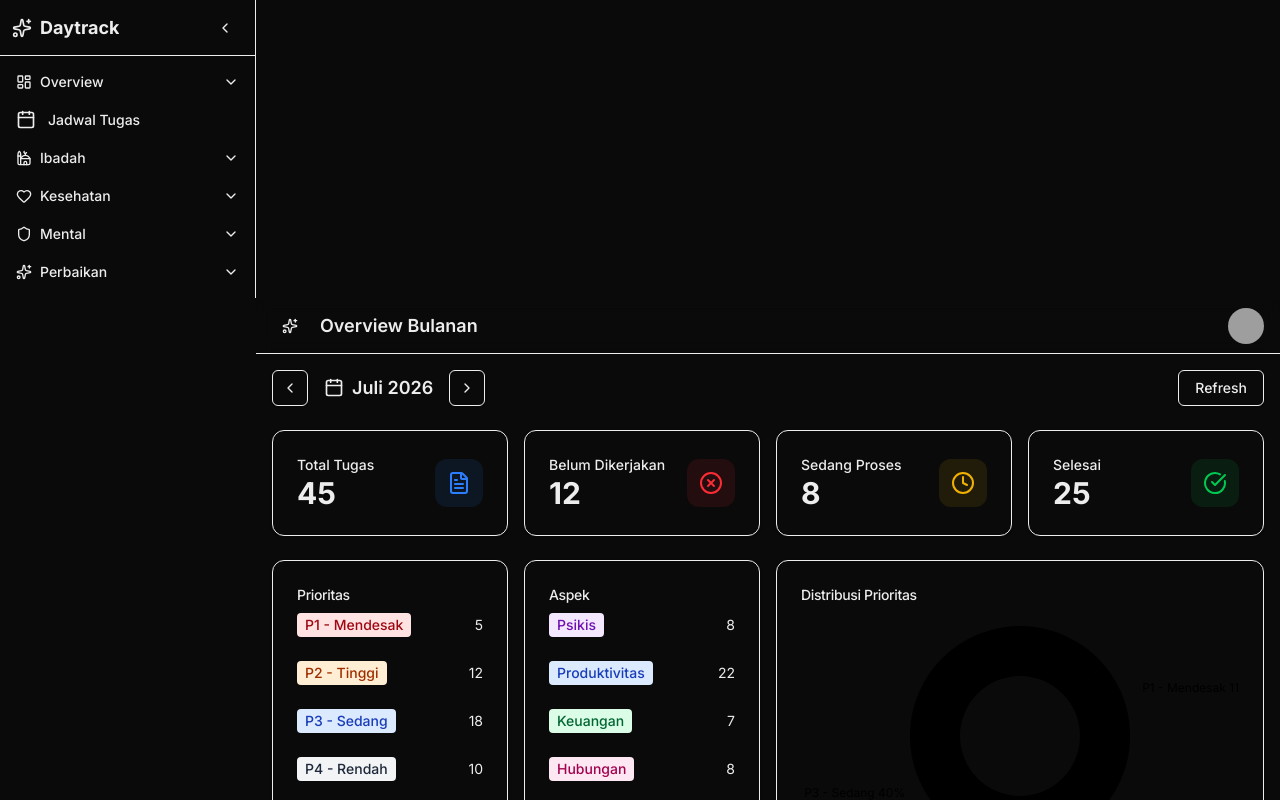
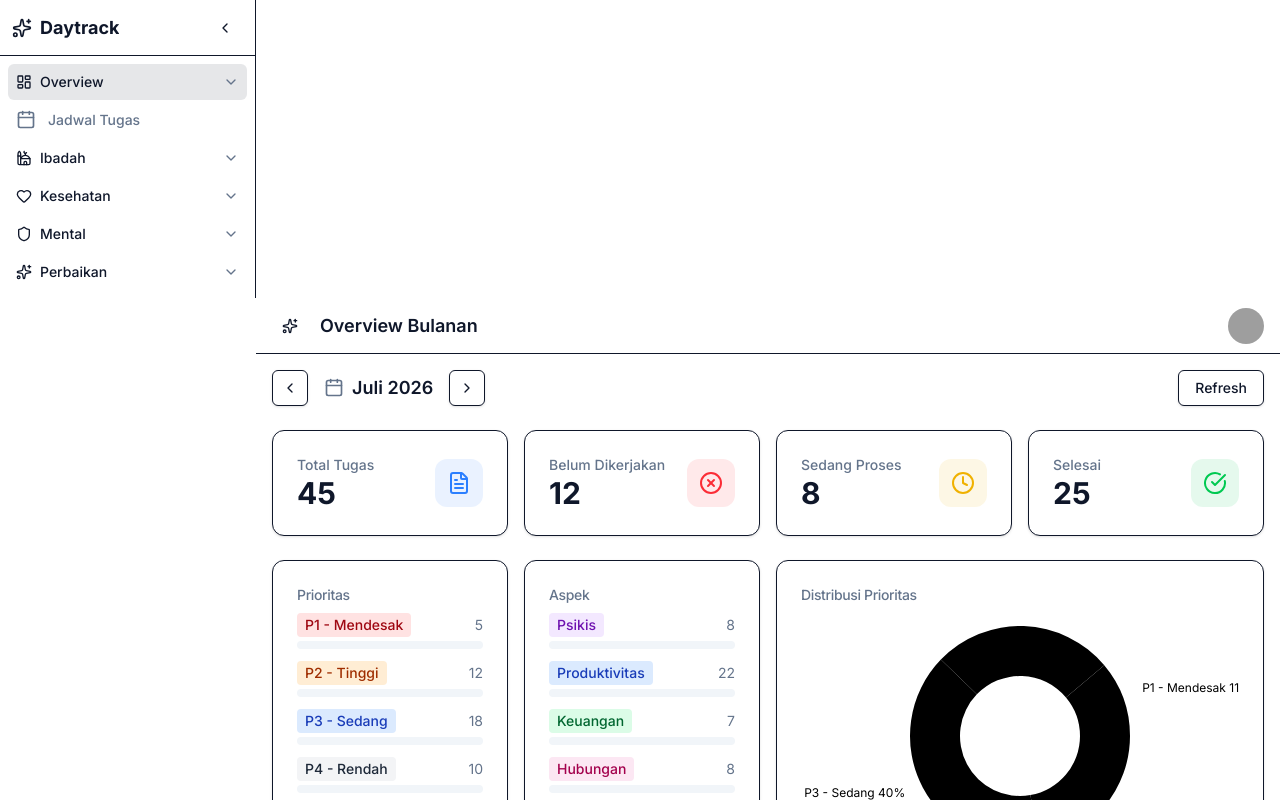
Before and after one commit to adakahroti-hue/daytrack, a Next.js app: page /overview/bulanan in a window 1280 px wide. Shown: the top 800 px of the page. Built offline with nearby package versions, Linux system fonts and the light colour scheme; grey boxes are pictures that could not be loaded.

Commit message:
fix: remove dark mode, keep light mode only

```diff
--- a/src/app/globals.css
+++ b/src/app/globals.css
@@ -1,13 +1,45 @@
 @import "tailwindcss";
 
 :root {
-  --background: #0a0a0a;
-  --foreground: #ededed;
+  --background: #ffffff;
+  --foreground: #0f172a;
+  --muted: #f1f5f9;
+  --muted-foreground: #64748b;
+  --border: #e2e8f0;
+  --ring: #0f172a;
+  --primary: #0f172a;
+  --primary-foreground: #ffffff;
+  --secondary: #f1f5f9;
+  --secondary-foreground: #0f172a;
+  --accent: #f1f5f9;
+  --accent-foreground: #0f172a;
+  --destructive: #ef4444;
+  --destructive-foreground: #ffffff;
+  --card: #ffffff;
+  --card-foreground: #0f172a;
+  --popover: #ffffff;
+  --popover-foreground: #0f172a;
 }
 
 @theme inline {
   --color-background: var(--background);
   --color-foreground: var(--foreground);
+  --color-muted: var(--muted);
+  --color-muted-foreground: var(--muted-foreground);
+  --color-border: var(--border);
+  --color-ring: var(--ring);
+  --color-primary: var(--primary);
+  --color-primary-foreground: var(--primary-foreground);
+  --color-secondary: var(--secondary);
+  --color-secondary-foreground: var(--secondary-foreground);
+  --color-accent: var(--accent);
+  --color-accent-foreground: var(--accent-foreground);
+  --color-destructive: var(--destructive);
+  --color-destructive-foreground: var(--destructive-foreground);
+  --color-card: var(--card);
+  --color-card-foreground: var(--card-foreground);
+  --color-popover: var(--popover);
+  --color-popover-foreground: var(--popover-foreground);
   --font-sans: var(--font-geist-sans);
   --font-mono: var(--font-geist-mono);
 }
--- a/src/app/layout.tsx
+++ b/src/app/layout.tsx
@@ -21,8 +21,8 @@ export default function RootLayout({
       <body className={inter.className}>
         <ThemeProvider
           attribute="class"
-          defaultTheme="system"
-          enableSystem
+          defaultTheme="light"
+          enableSystem={false}
           disableTransitionOnChange
         >
           {children}
```
